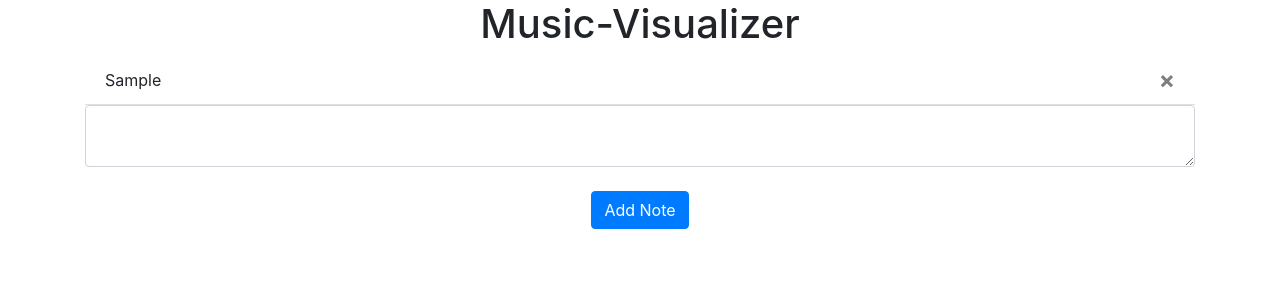
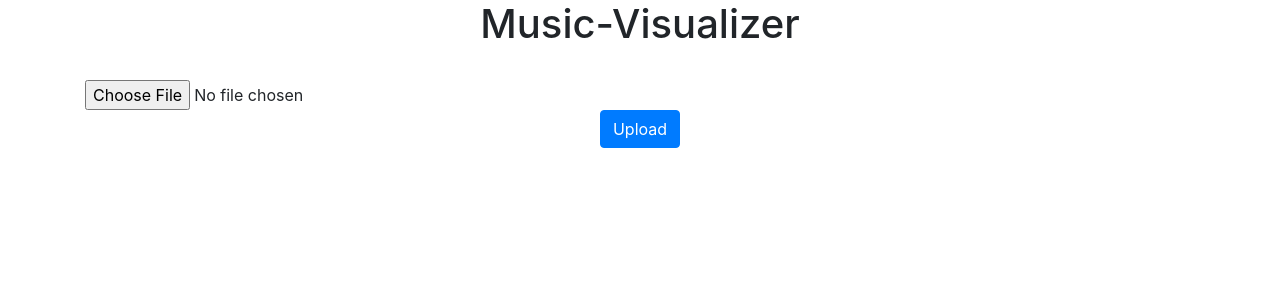
Before and after one commit to keerthanaps/Music-Equalizer, a Flask app: page / in a window 1280 px wide. Shown: the part 56-356 px from the top of the page. Run offline with Flask 2, Linux system fonts and the light colour scheme; a user stored in the database is signed in; tables that the repository leaves empty hold one stand-in row (values such as "Sample post"); some libraries are stand-ins or nearby versions.

Commit message:
Update home.html

```diff
--- a/website/templates/home.html
+++ b/website/templates/home.html
@@ -1,21 +1,11 @@
 {% extends "base.html" %} {% block title %}Home{% endblock %} {% block content
 %}
 <h1 align="center">Music-Visualizer</h1>
-<ul class="list-group list-group-flush" id="notes">
-  {% for note in user.notes %}
-  <li class="list-group-item">
-    {{ note.data }}
-    <button type="button" class="close" onClick="deleteNote({{ note.id }})">
-      <span aria-hidden="true">&times;</span>
-    </button>
-  </li>
-  {% endfor %}
-</ul>
-<form method="POST">
-  <textarea name="note" id="note" class="form-control"></textarea>
+<form action=" " method="POST" enctype=multipart/form-data>
   <br />
+  <input type=file name=file>
   <div align="center">
-    <button type="submit" class="btn btn-primary">Add Note</button>
+    <button type="submit" class="btn btn-primary">Upload</button>
   </div>
 </form>
 {% endblock %}
```
